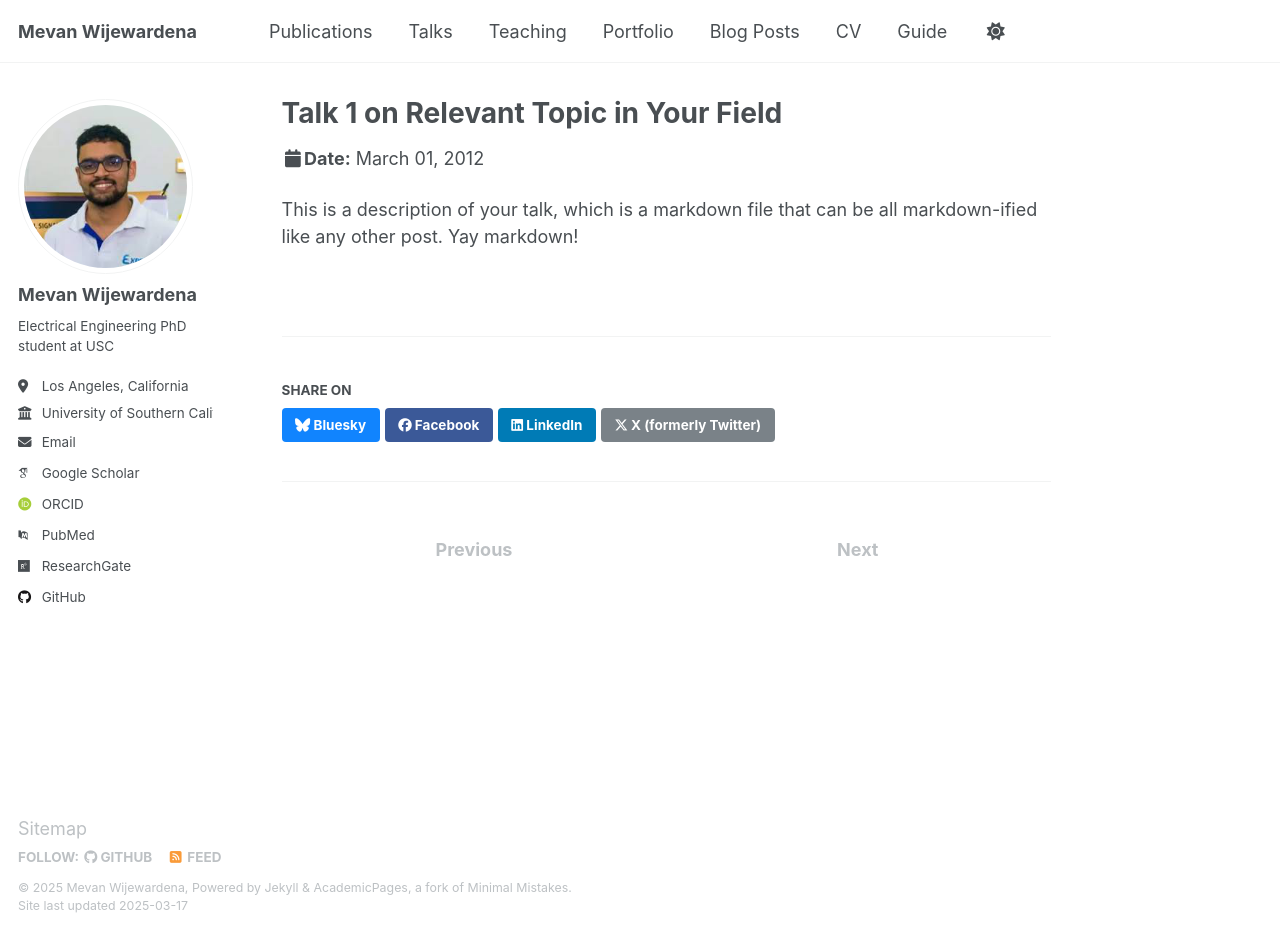
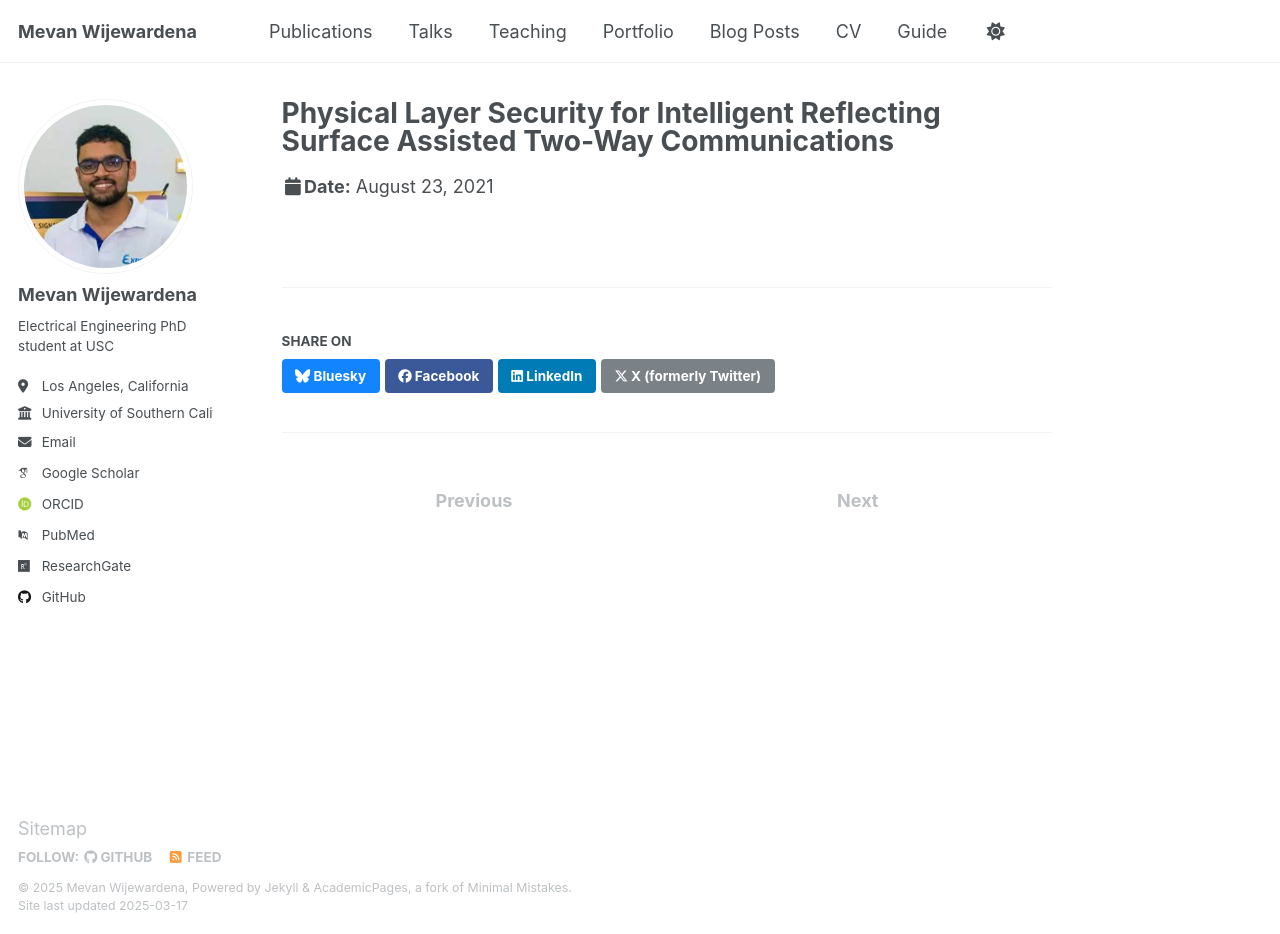
Before and after one commit to mevanwijewardena/mevanwijewardena.github.io, a Jekyll site: the page built from _talks/2012-03-01-talk-1.md, in a window 1280 px wide and 934 px high. Built offline with Jekyll 4.4.1, drawn with Linux system fonts in a browser that asks for light colours; some web fonts are replaced.

Commit message:
Update 2012-03-01-talk-1.md

```diff
--- a/_talks/2012-03-01-talk-1.md
+++ b/_talks/2012-03-01-talk-1.md
@@ -1,11 +1,9 @@
 ---
-title: "Talk 1 on Relevant Topic in Your Field"
+title: "Physical Layer Security for Intelligent Reflecting Surface Assisted Two-Way Communications"
 collection: talks
 type: "Talk"
 permalink: /talks/2012-03-01-talk-1
-venue: "UC San Francisco, Department of Testing"
-date: 2012-03-01
-location: "San Francisco, CA, USA"
+venue: "University of Moratuwa, Sri Lanka"
+date: 2021-08-23
+location: "Moratuwa, Sri Lanka"
 ---
-
-This is a description of your talk, which is a markdown file that can be all markdown-ified like any other post. Yay markdown!
```
